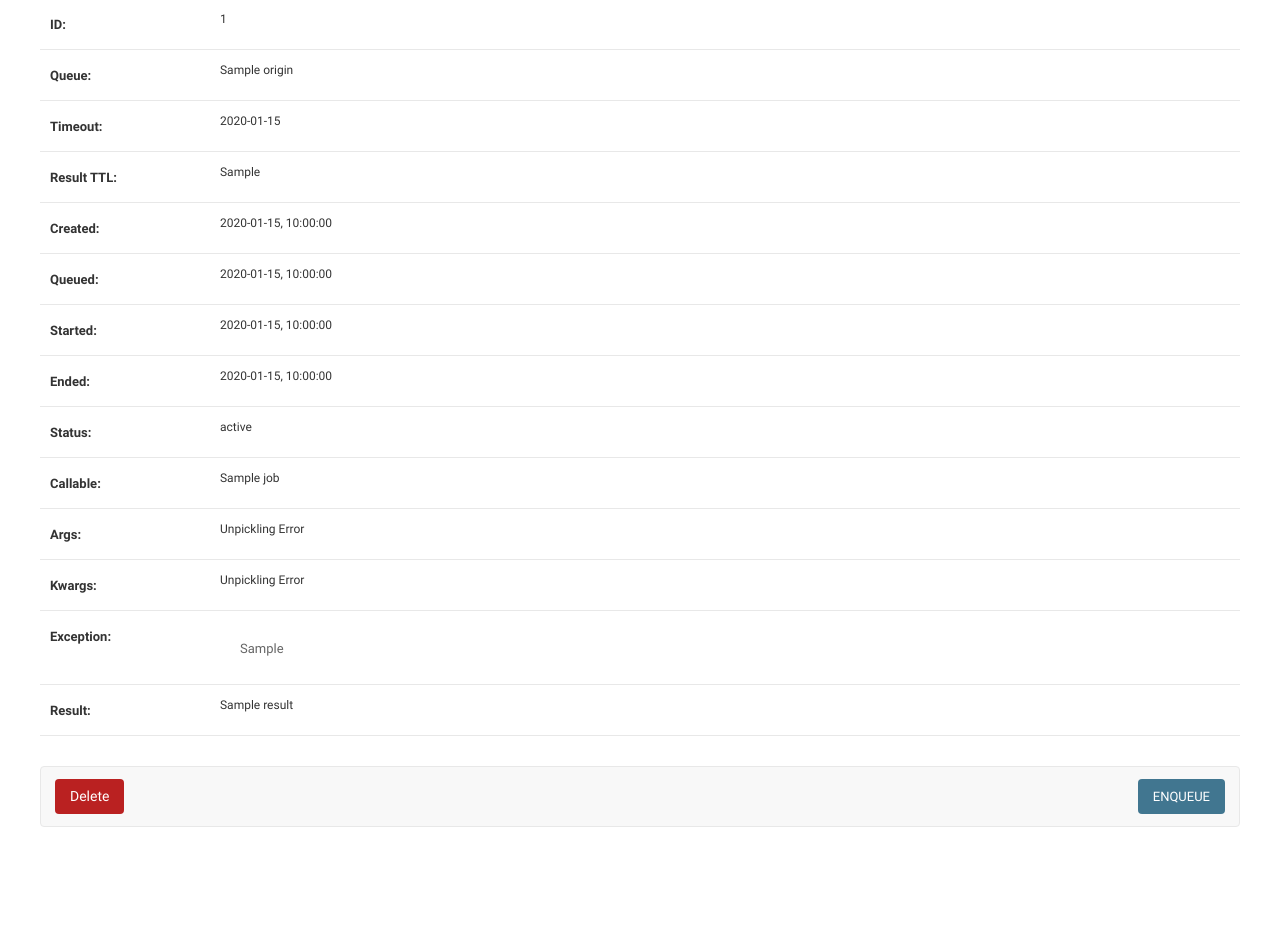
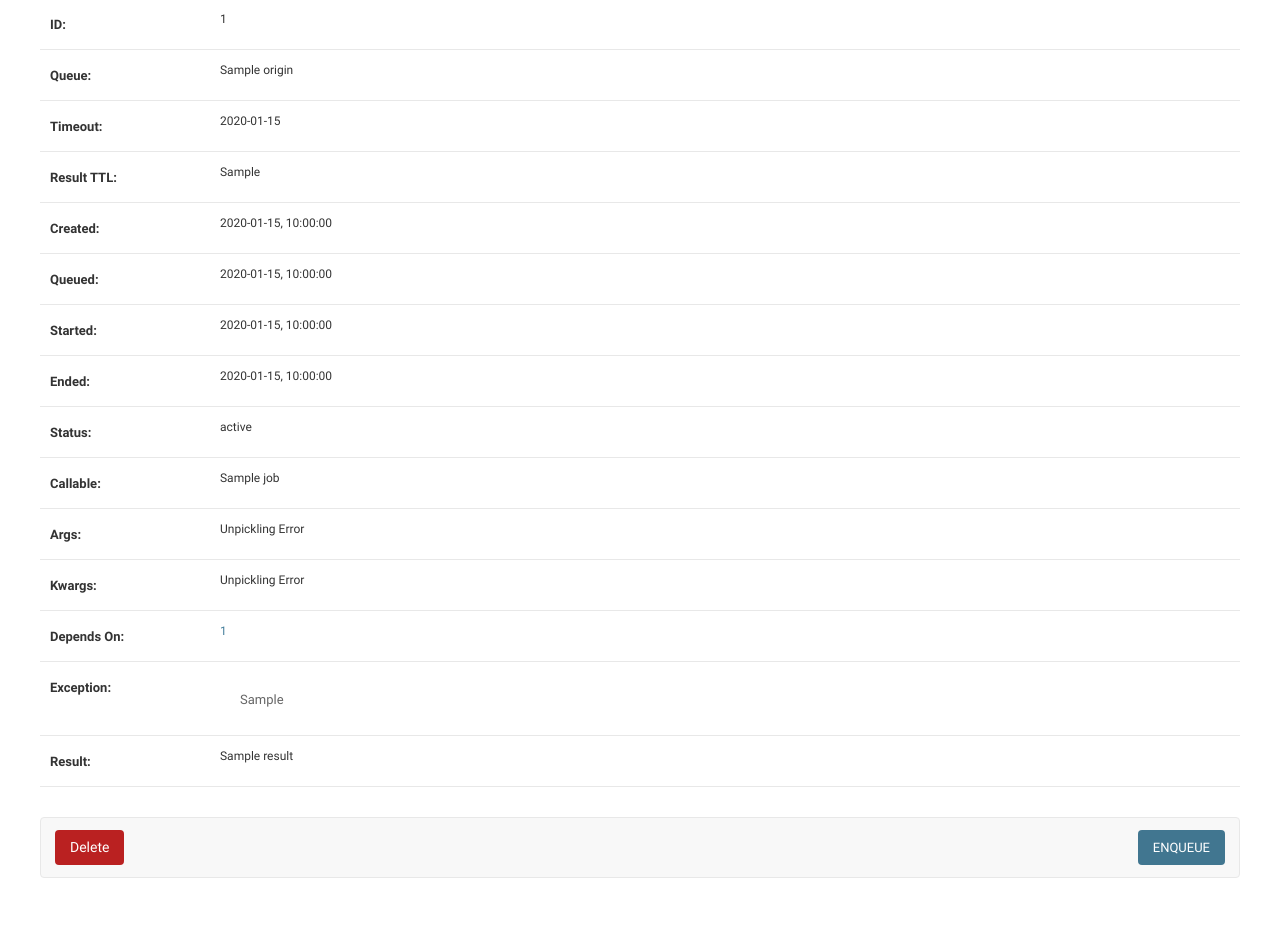
Before and after one commit to balintfrankas/django-rq, a Django app: template django_rq/templates/django_rq/job_detail.html in a window 1280 px wide. Shown: the part 149-1087 px from the top of the page. Before the commit the page ends 976 px from the top, so only its background shows below. Run offline with Django 3.2, Linux system fonts and the light colour scheme; the template is opened without the code that fills it: most values are stand-ins (such as "Sample title", 1, 10 or a date in 2020); parts of the project's set-up code (start-up, migrations or seed data) failed here and were passed over.

Commit message:
Job detail page now shows job.dependency

```diff
--- a/django_rq/templates/django_rq/job_detail.html
+++ b/django_rq/templates/django_rq/job_detail.html
@@ -151,6 +151,19 @@
             </div>
         </div>
 
+        <div class="form-row">
+            <div>
+                <label class="required">Depends On:</label>
+                <div class="data">
+                    {% if job.dependency %}
+                    <a href = "{% url 'rq_job_detail' queue_index job.dependency.id %}">
+                        {{ job.dependency.id }}
+                    </a>
+                    {% endif %}
+                </div>
+            </div>
+        </div>
+
 
         <div class="form-row">
             <div>
--- a/django_rq/templates/django_rq/stats.html
+++ b/django_rq/templates/django_rq/stats.html
@@ -45,7 +45,11 @@
                                 {{ queue.name }}
                             </a>
                         </th>
-                        <td>{{ queue.jobs }}</td>
+                        <td>
+                                <a href = "{% url 'rq_jobs' queue.index %}">
+                                    {{ queue.jobs }}
+                                </a>
+                        </td>
                         <td>{{ queue.oldest_job_timestamp }}</td>
                         <th>
                             <a href = "{% url 'rq_started_jobs' queue.index %}">
```
